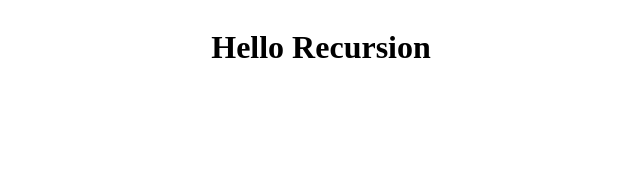
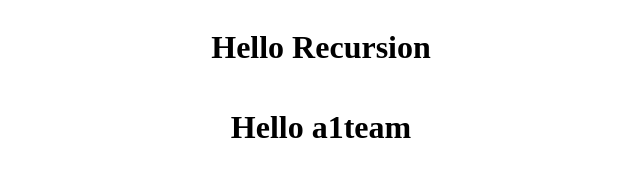
Before and after one commit to team-a1-green/task1, a plain HTML site: page index.html in a window 1280 px wide. Shown: the whole page, without its empty margins (319-959 px from the left). Drawn offline with Linux system fonts and the light colour scheme.

Commit message:
index.htmlの修正

```diff
--- a/index.html
+++ b/index.html
@@ -11,5 +11,8 @@
     <div class="container">
         <h1>Hello Recursion</h1>
     </div>
+    <div class="container">
+        <h1>Hello a1team</h1>
+    </div>
 </body>
 </html>
```
